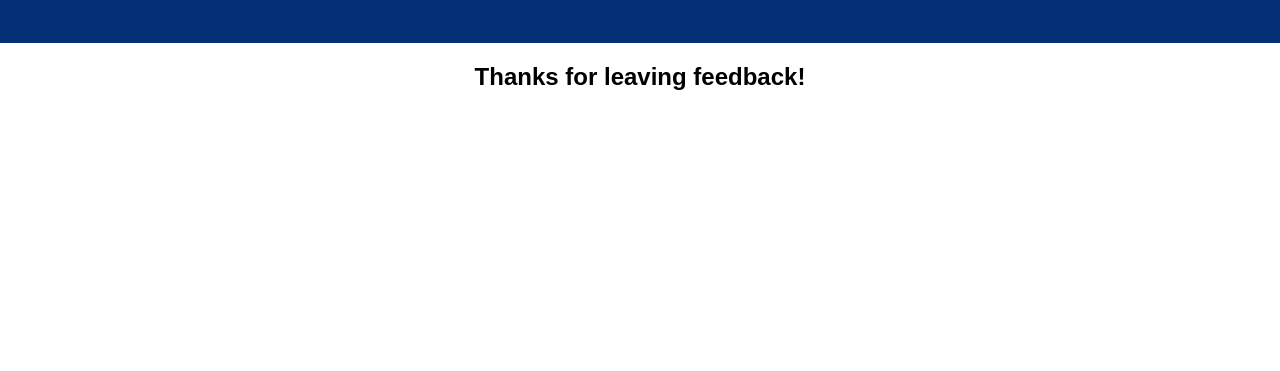
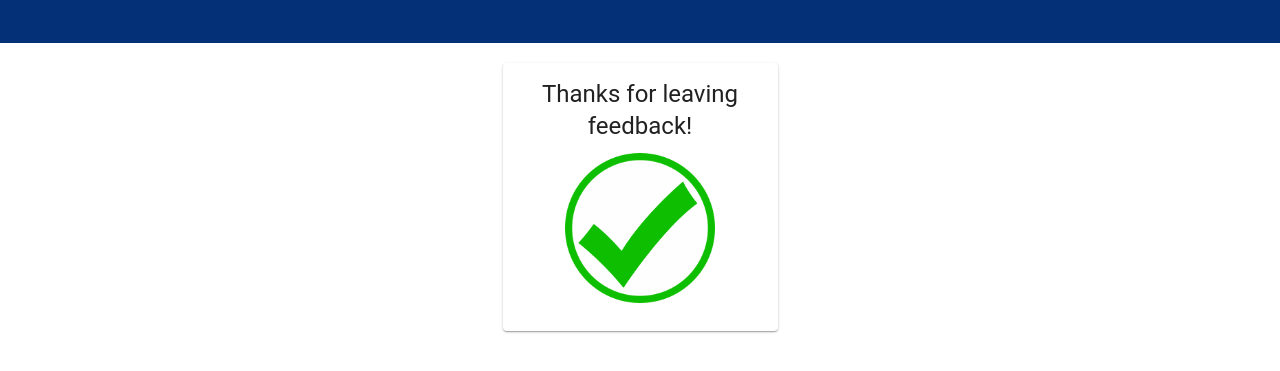
Before and after one commit to atfieldson/weekend-7-feedback, a React app: page /#/5 in a window 1280 px wide. Shown: the part 67-438 px from the top of the page. Built offline with nearby package versions, Linux system fonts and the light colour scheme; no server answers.

Commit message:
Added checkmark to thankyou page

```diff
--- a/src/components/App/App.css
+++ b/src/components/App/App.css
@@ -21,6 +21,7 @@
 /* card styling */
 
 .cardContainer{
+  margin-top: 20px;
   display: flex;
   justify-content: center;
 }
@@ -37,3 +38,8 @@
   display: flex;
   /* justify-content: center; */
 }
+
+.checkMark {
+  height: 150px;
+  margin-top: 10px;
+}
--- a/src/components/Feeling/Feeling.js
+++ b/src/components/Feeling/Feeling.js
@@ -45,7 +45,7 @@ class Feeling extends Component {
                                 value={this.state.feeling}
                                 onChange={this.handleChange}
                             >
-                                <FormControlLabel value="1" control={<Radio color="primary"/>} label="Not Great" />
+                                <FormControlLabel value="1" control={<Radio color="primary"/>} label="Not great" />
                                 <FormControlLabel value="2" control={<Radio color="primary"/>} label="Could be better" />
                                 <FormControlLabel value="3" control={<Radio color="primary"/>} label="Decent" />
                                 <FormControlLabel value="4" control={<Radio color="primary"/>} label="Good" />
--- a/src/components/Thankyou/Thankyou.js
+++ b/src/components/Thankyou/Thankyou.js
@@ -1,6 +1,12 @@
 import React, { Component } from 'react';
 import axios from 'axios';
 import { connect } from 'react-redux';
+//material-ui
+import Card from '@material-ui/core/Card';
+import CardContent from '@material-ui/core/CardContent';
+import Typography from '@material-ui/core/Typography';
+import SvgIcon from '@material-ui/core/SvgIcon';
+import green from '@material-ui/core/colors/green';
 
 
 class Thankyou extends Component {
@@ -24,8 +30,15 @@ class Thankyou extends Component {
 
     render() {
         return (
-            <div>
-                <h2>Thanks for leaving feedback!</h2>
+            <div className="cardContainer">
+                <Card className="card">
+                    <CardContent>
+                        <Typography className="cardTitle" variant="h5" >
+                            Thanks for leaving feedback!
+                        </Typography>
+                        <img className="checkMark" src={require('./checkmark-png-28.png')} />
+                    </CardContent>
+                </Card>
             </div>
         )
     }
```
Also changed, not shown: src/components/Thankyou/checkmark-png-28.png (added).
